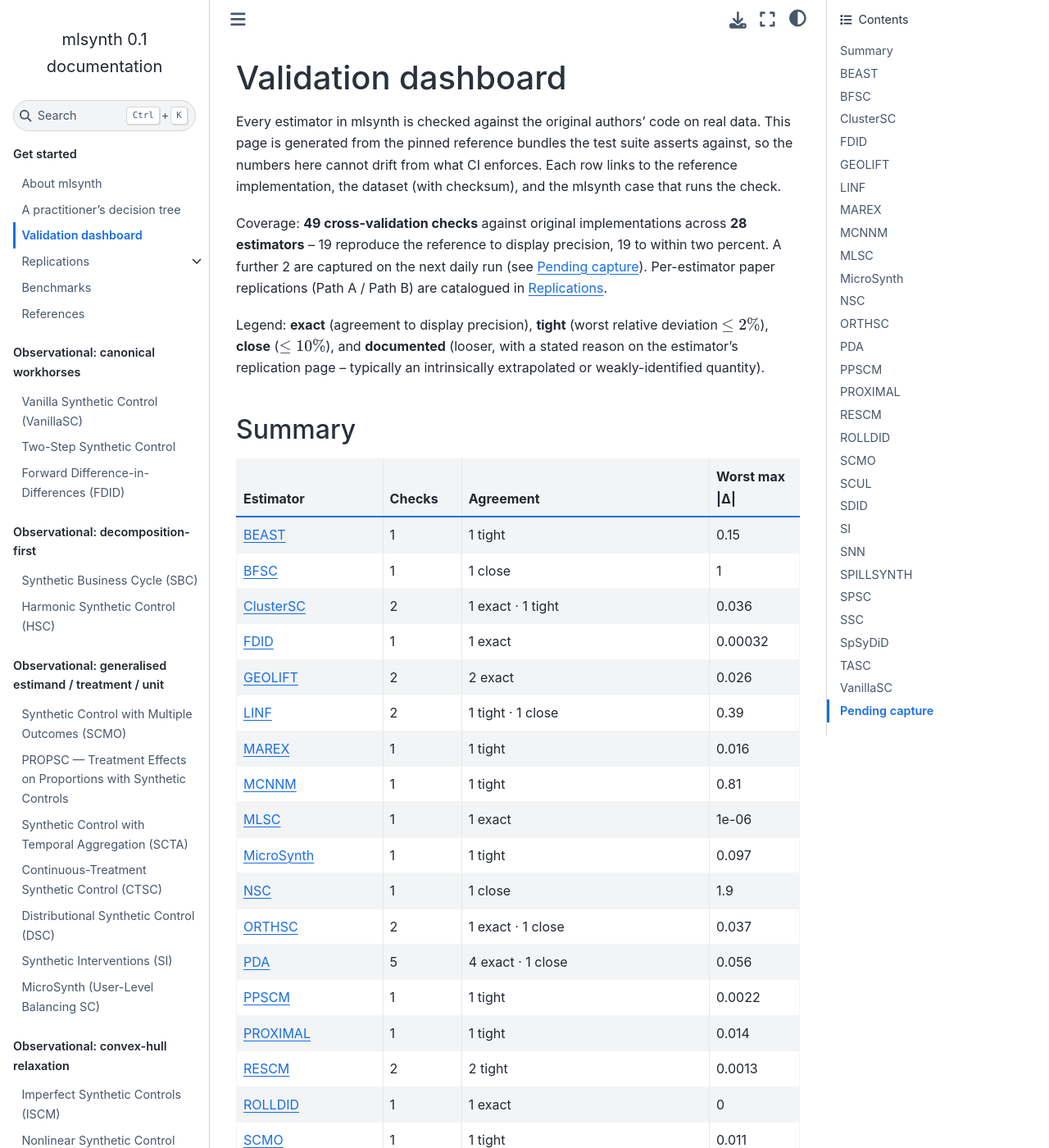
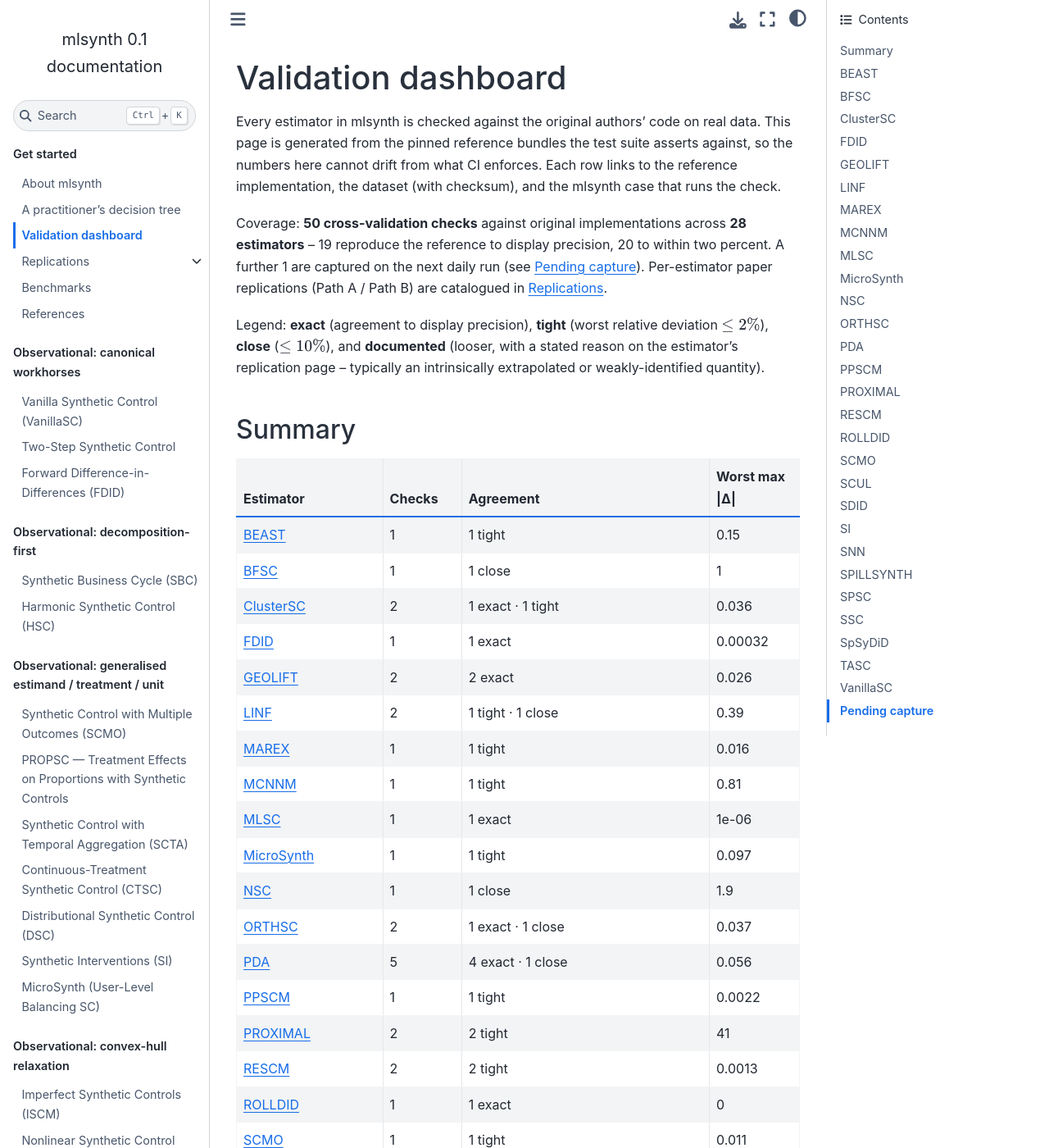
Before and after one commit to jgreathouse9/mlsynth, a Sphinx documentation site: the page built from docs/validation.rst, in a window 1280 px wide and 1400 px high. Shown: the whole window at 82% size. Built offline with Sphinx 7.4.7 and the Sphinx Book theme 1.1.4, drawn with Linux system fonts in a browser that asks for light colours; some of the changed text lies outside the part shown.

Commit message:
benchmarks: capture the doubly-robust proximal (DR-OID) cross-validation
Surfaces dr_proximal_brazil in the Validation dashboard, so PROXIMAL now shows
both cross-checks: the single-proxy SC (proximal_panic1907, vs freshtaste/proximal)
and the doubly-robust DR-OID (vs the authors' gmm analysis.Rmd @3bcb5ec). mlsynth
reproduces the R GMM optimum to ~1% (max |Δ| 41 on ~3600 hospitalisation units;
the outcome bridge to 2e-3) -> verdict "tight".

To make the reference provisionable, the harness (dr_proximal_brazil.R) now loads
just dplyr + tidyr + magrittr -- the only tidyverse verbs it uses -- instead of
the full ~50-package tidyverse metapackage; the GMM functions are untouched, so
the numbers are unchanged. The Python case's dep probe and requirements.R are
updated to match (gmm + dplyr + tidyr), so the daily action can keep it fresh.

Dashboard: 50 checks across 28 estimators; only propsc_spain (needs propsdid)
remains pending.

Co-Authored-By: Claude Opus 4.8 <noreply@anthropic.com>
Claude-Session: https://claude.ai/code/session_01R7bVBZsrWUPQJbnGGCG1qD

```diff
--- a/docs/validation.rst
+++ b/docs/validation.rst
@@ -9,9 +9,9 @@ test suite asserts against, so the numbers here cannot drift from what CI
 enforces. Each row links to the reference implementation, the dataset (with
 checksum), and the mlsynth case that runs the check.
 
-Coverage: **49 cross-validation checks** against original
-implementations across **28 estimators** -- 19 reproduce the reference to display precision, 19 to
-within two percent. A further 2 are captured on the next daily run (see `Pending capture`_). Per-estimator paper replications (Path A / Path B) are catalogued in :doc:`replications`.
+Coverage: **50 cross-validation checks** against original
+implementations across **28 estimators** -- 19 reproduce the reference to display precision, 20 to
+within two percent. A further 1 are captured on the next daily run (see `Pending capture`_). Per-estimator paper replications (Path A / Path B) are catalogued in :doc:`replications`.
 
 Legend: **exact** (agreement to display precision), **tight** (worst
 relative deviation :math:`\le 2\%`), **close** (:math:`\le 10\%`), and
@@ -86,9 +86,9 @@ Summary
      - 1 tight
      - 0.0022
    * - :ref:`PROXIMAL <val-proximal>`
-     - 1
-     - 1 tight
-     - 0.014
+     - 2
+     - 2 tight
+     - 41
    * - :ref:`RESCM <val-rescm>`
      - 2
      - 2 tight
@@ -513,6 +513,12 @@ PROXIMAL
      - max \|Δ\|
      - Verdict
      - Case
+   * - R gmm (authors' analysis.Rmd, commit 3bcb5ec, reltol=1e-13)
+     - —
+     - 4
+     - 41
+     - tight
+     - `dr_proximal_brazil <https://github.com/jgreathouse9/mlsynth/blob/main/benchmarks/cases/dr_proximal_brazil.py>`__
    * - authors' proximal code (freshtaste/proximal, cloned)
      - —
      - 3
```
Also changed, not shown: other parts of docs/validation.rst (+0 -2 lines), 4 other files.
